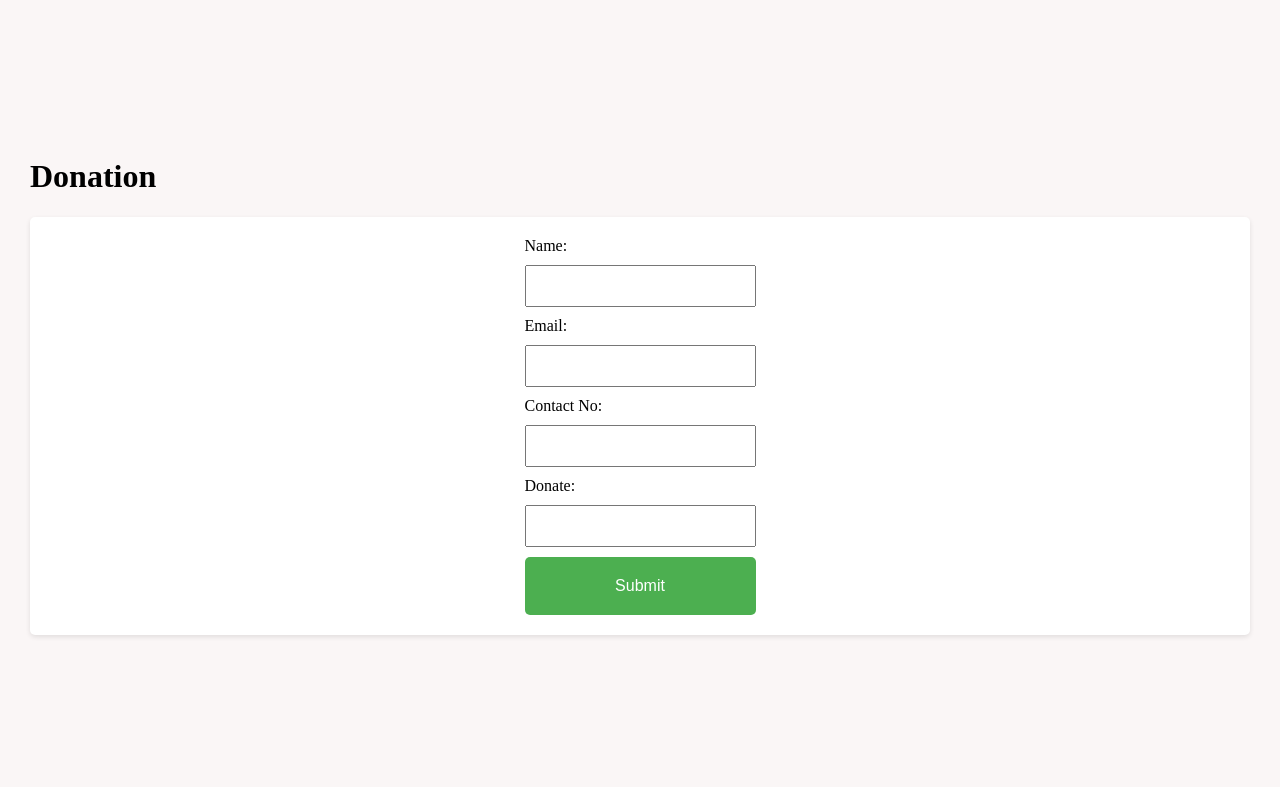
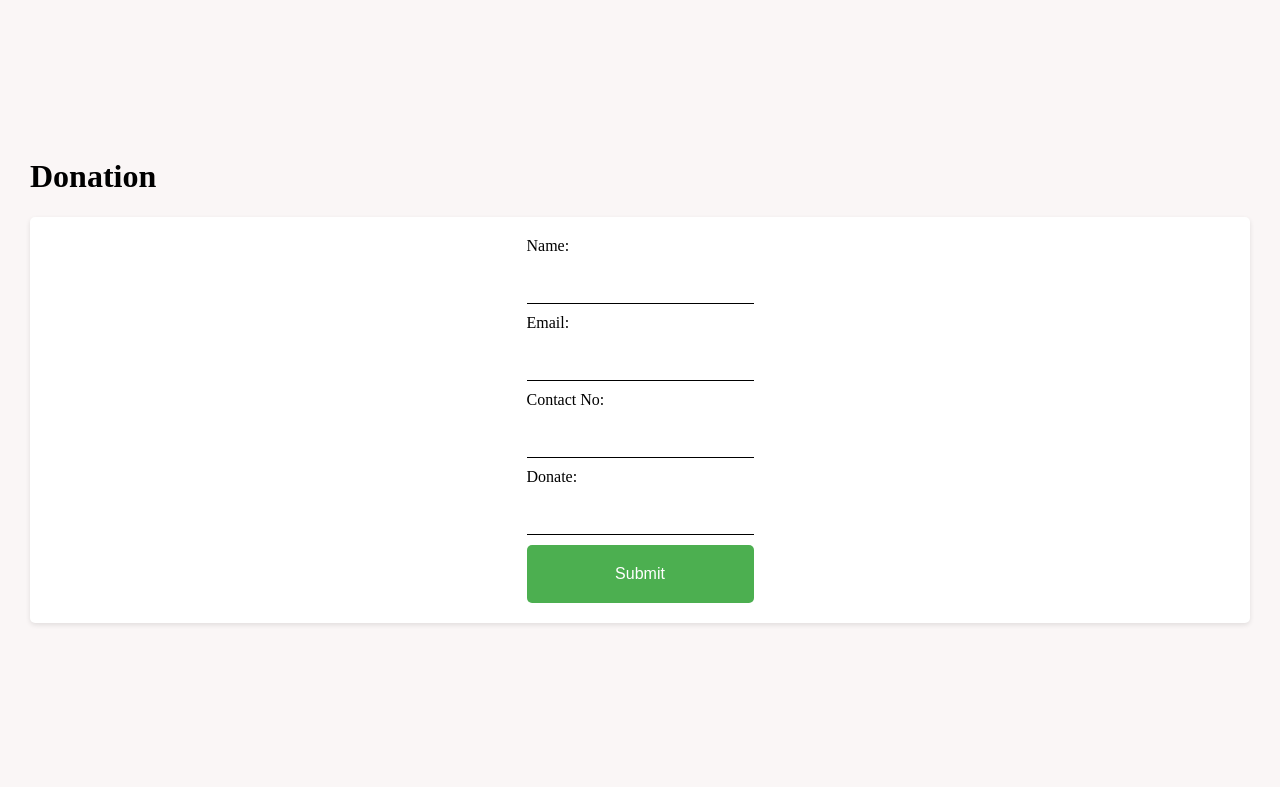
Before and after one commit to MomoYwy/ADollarAPlant, a PHP site: page /html/mainpage.html in a window 1280 px wide. Shown: the part 4551-5338 px from the top of the page. After the commit the page ends 5176 px from the top, so only its background shows below. Run offline with PHP 8.4, Linux system fonts and the light colour scheme.

Commit message:
minor changes

```diff
--- a/WDT Assignment/css/mainnav.css
+++ b/WDT Assignment/css/mainnav.css
@@ -180,3 +180,12 @@ button {
 button:hover {
     background-color: #45a049;
 }
+
+input {
+    border: none;
+    border-bottom: 1px solid;
+}
+
+input :focus{
+    outline: none;
+}
```
